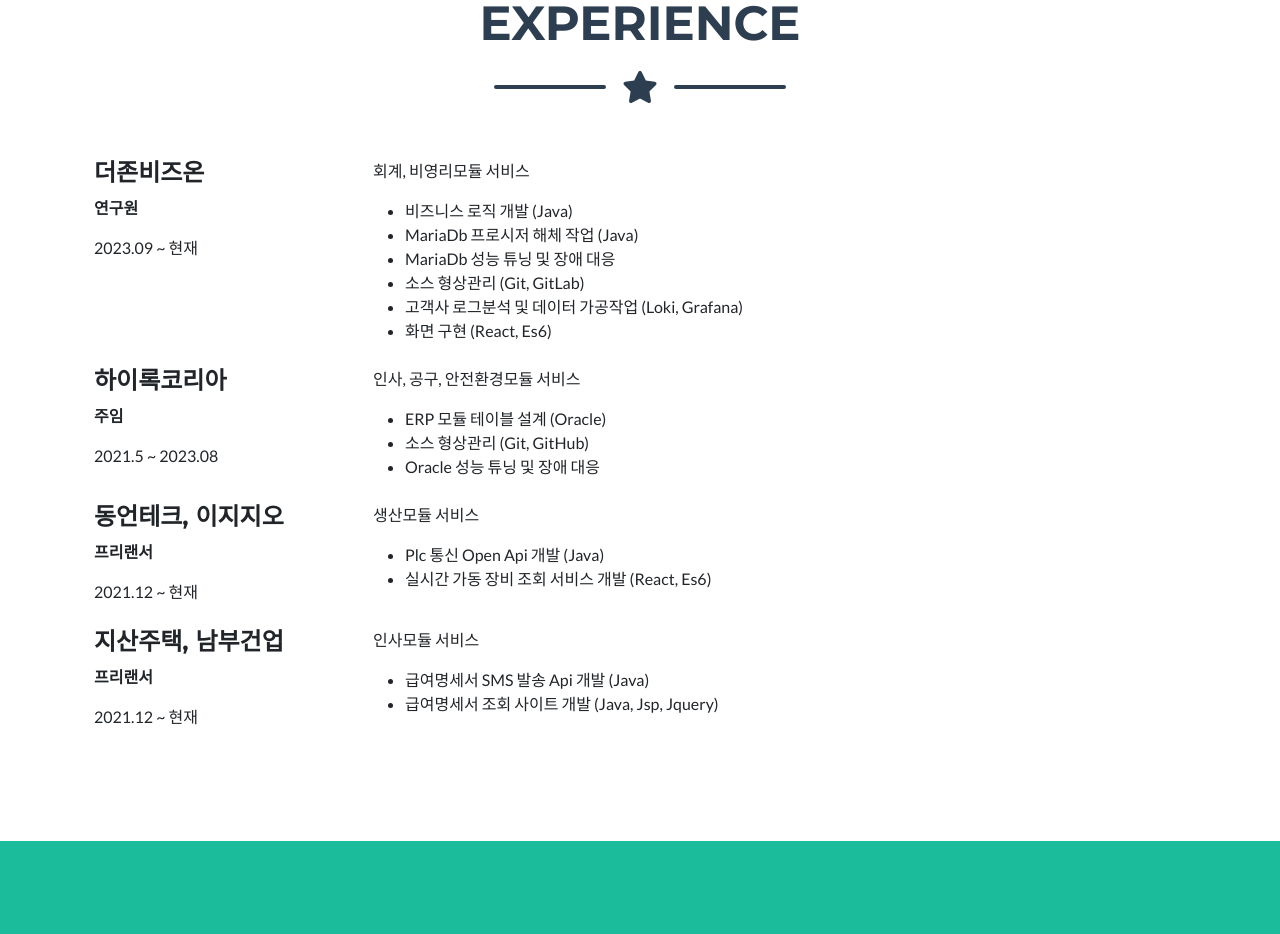
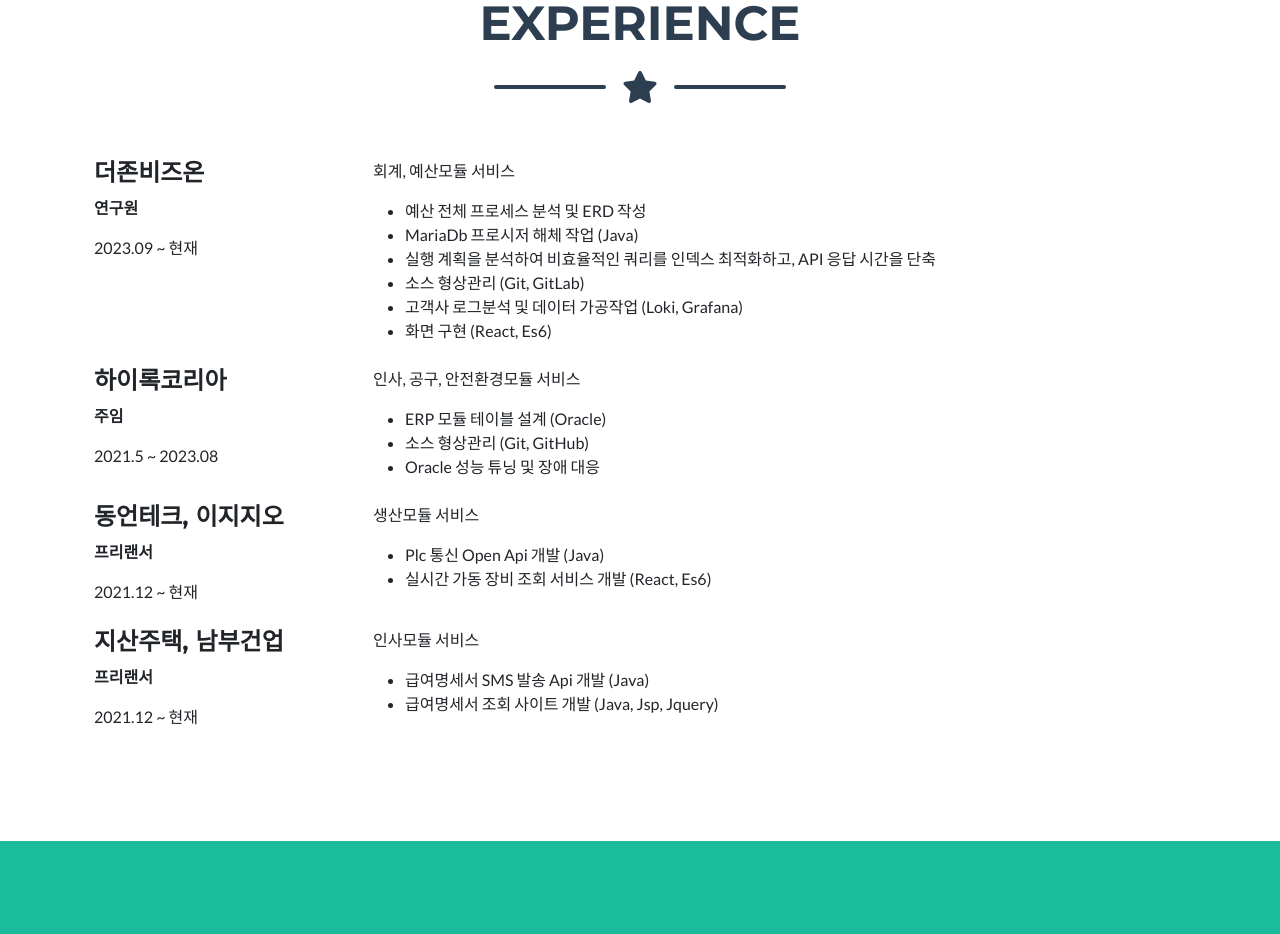
Before and after one commit to ohmyfun1010/portfolio.github.io, a plain HTML site: page index.html in a window 1280 px wide. Shown: the part 1020-1954 px from the top of the page. Drawn offline with nearby package versions, Linux system fonts and the light colour scheme.

Commit message:
Update index.html

```diff
--- a/index.html
+++ b/index.html
@@ -77,12 +77,12 @@
                         <p>2023.09 ~ 현재</p>
                     </div>
                     <div class="col-xs-12 col-sm-8 col-md-9 col-print-12">
-                        <p class="quote">회계, 비영리모듈 서비스
+                        <p class="quote">회계, 예산모듈 서비스
                         </p>
                         <ul>
-                            <li>비즈니스 로직 개발 (Java)</li>
+                            <li>예산 전체 프로세스 분석 및 ERD 작성</li>
                             <li>MariaDb 프로시저 해체 작업 (Java)</li>
-                            <li>MariaDb 성능 튜닝 및 장애 대응</li>
+                            <li>실행 계획을 분석하여 비효율적인 쿼리를 인덱스 최적화하고, API 응답 시간을 단축</li>
                             <li>소스 형상관리 (Git, GitLab)</li>
                             <li>고객사 로그분석 및 데이터 가공작업 (Loki, Grafana)</li>
                             <li>화면 구현 (React, Es6)</li>
```
